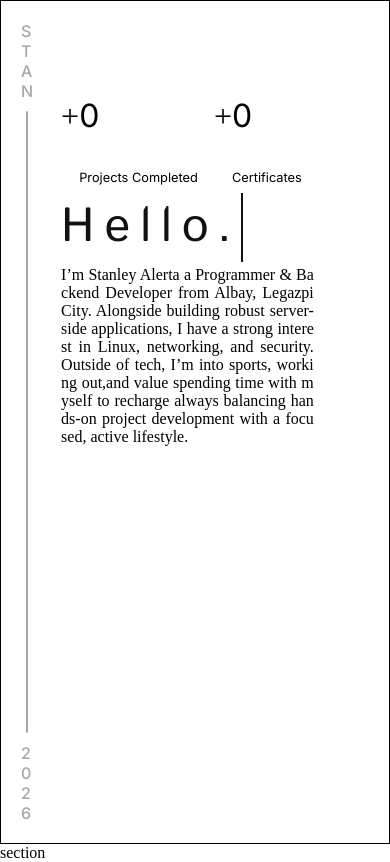
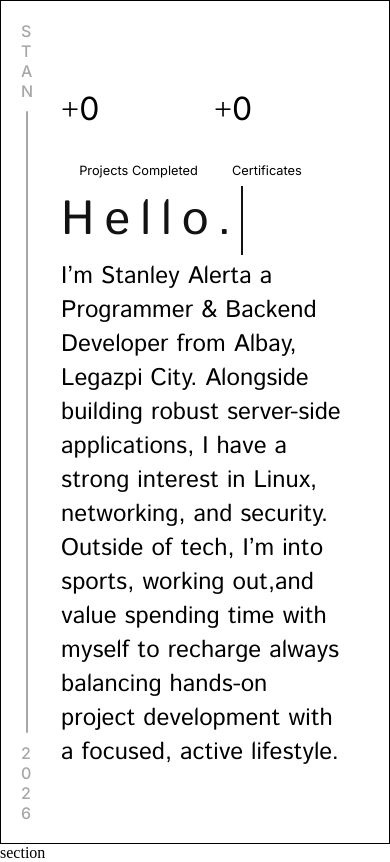
Before and after one commit to sudo-stanly/Portfolio, a React (Vite) app: page / in a window 390 px wide. Built offline with nearby package versions, Linux system fonts and the light colour scheme.

Commit message:
fixed text breaks

```diff
--- a/src/index.css
+++ b/src/index.css
@@ -127,6 +127,7 @@ main .hero .BOX .card:nth-child(2) .card-content:nth-child(1) .COUNTER .COUNTER-
   font-family: "Inter";
 }
 main .hero .BOX .card:nth-child(2) .card-content:nth-child(2) {
+  padding-top: 200px;
   flex-grow: 1;
   display: inline-block;
 }
@@ -145,10 +146,14 @@ main .hero .BOX .card:nth-child(2) .card-content:nth-child(2) .heading-container
   animation: typing 2s, cursor 0.4s step-end infinite alternate;
 }
 main .hero .BOX .card:nth-child(2) .card-content:nth-child(2) .subtext-container {
-  width: 80%;
+  width: 85%;
 }
 main .hero .BOX .card:nth-child(2) .card-content:nth-child(2) .subtext-container p, main .hero .BOX .card:nth-child(2) .card-content:nth-child(2) .subtext-container span {
+  text-align: left;
+  word-break: normal;
+  overflow-wrap: break-word;
   font-size: 1.5rem;
+  font-family: "Istok Web";
 }
 main .hero .CARD {
   animation: fade_in 0.5s ease-in;
@@ -207,6 +212,11 @@ main .hero .CARD img {
     visibility: hidden;
   }
 }
+@media (max-width: 768px) {
+  main .hero .BOX .card:nth-child(2) .card-content:nth-child(2) {
+    padding-top: 0px;
+  }
+}
 @media (max-width: 500px) {
   main .hero .BOX .card:nth-child(1) {
     padding: 8px;
@@ -237,7 +247,10 @@ main .hero .CARD img {
   main .hero .BOX .card:nth-child(2) .card-content:nth-child(2) .heading-container .text {
     font-size: 3rem;
   }
+  main .hero .BOX .card:nth-child(2) .card-content:nth-child(2) .subtext-container {
+    width: 90%;
+  }
   main .hero .BOX .card:nth-child(2) .card-content:nth-child(2) .subtext-container p, main .hero .BOX .card:nth-child(2) .card-content:nth-child(2) .subtext-container span {
-    font-size: 1rem;
+    font-size: 1.5rem;
   }
 }/*# sourceMappingURL=index.css.map */
--- a/src/index.scss
+++ b/src/index.scss
@@ -171,6 +171,7 @@ main {
                         }
 
                         &:nth-child(2){
+                            padding-top: 200px;
                             flex-grow: 1;
 
                             // border: 1px solid red;
@@ -184,6 +185,10 @@ main {
                             // display: flex;
                             // flex-direction: column;
                             // align-self: flex-end;
+
+                            // .content-container{
+                            //     border: 1px solid red;
+                            // }
 
                             .heading-container{
                                 display: inline-block;
@@ -204,9 +209,14 @@ main {
                             }
 
                             .subtext-container{
-                                width: max(20%,80%);
+                                width: 85%;
+
                                 p, span{
+                                    text-align:left;
+                                    word-break: normal;
+                                    overflow-wrap: break-word;
                                     font-size: 1.5rem;
+                                    font-family: "Istok Web";
                                 }
                             }
 
@@ -289,6 +299,25 @@ main {
     }
 }
 
+
+@media(max-width: 768px){
+    main{
+        .hero{
+            .BOX{
+                .card{
+                    &:nth-child(2){
+                        .card-content{
+                            &:nth-child(2){
+                                padding-top: 0px;
+                            }
+                        }
+                    }
+                }
+            }
+        }
+    }
+}
+
 @media(max-width: 500px){
     main{
         .hero{
@@ -348,6 +377,9 @@ main {
                             }
 
                             &:nth-child(2){
+                                // padding-top: 0;
+
+
                                 .heading-container{
                                     .text{
                                         font-size: 3rem;
@@ -355,8 +387,12 @@ main {
                                 }
 
                                 .subtext-container{
+                                    width: 90%;
                                     p, span{
-                                        font-size: 1rem;
+                                        // text-align:left;
+                                        // word-break: normal;
+                                        // overflow-wrap: break-word;
+                                        font-size: 1.5rem;
                                     }
                                 }
                             }
@@ -370,6 +406,7 @@ main {
         }
     }
 }
+
 
 // @keyframes fade_out{
 //     from{
--- a/src/pages/index.jsx
+++ b/src/pages/index.jsx
@@ -77,12 +77,12 @@ export default function IndexPage(){
 
                             <div className="card-content">
 
-                                <div className="heading-container">
+                                <div className="heading-container content-container">
                                     <p className="text">Hello.</p>
                                 </div>
 
 
-                                <div className="subtext-container">
+                                <div className="subtext-container content-container">
                                     <p>
                                         <span>
                                             I’m Stanley Alerta a Programmer & Backend Developer from Albay, Legazpi City. Alongside
```
Also changed, not shown: 1 other file (tests, documents, lock files or other folders).
